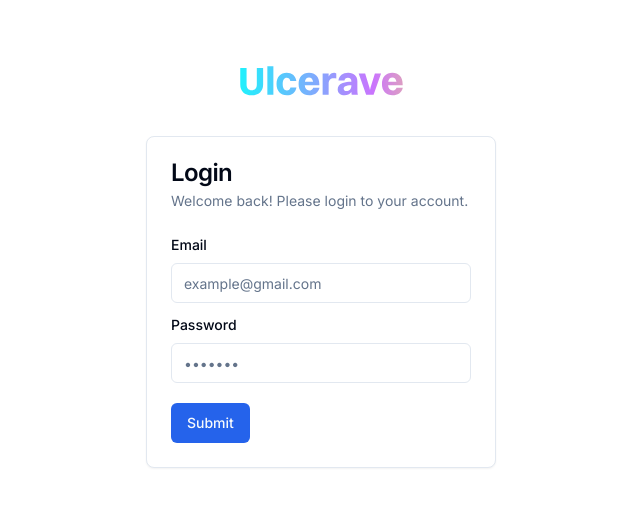
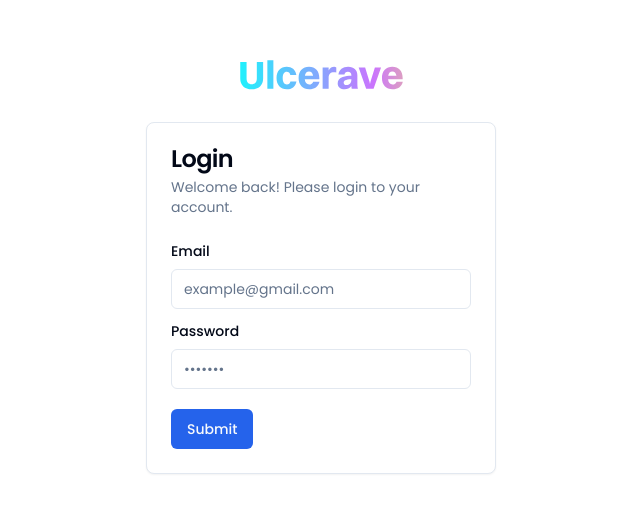
Before and after one commit to mikelisrael/ulcerave-app, a Next.js app: page /login in a window 1280 px wide. Shown: the part 140-652 px from the top of the page, without its empty margins (319-959 px from the left). Built offline with nearby package versions, Linux system fonts and the light colour scheme.

Commit message:
Update login page styling and remove unused layout component

```diff
--- a/app/layout.tsx
+++ b/app/(root)/layout.tsx
@@ -1,8 +1,15 @@
 import type { Metadata } from "next";
-import { Inter } from "next/font/google";
-import "./globals.css";
+import { Fredoka, Inter, Poppins } from "next/font/google";
+import "../globals.css";
 
 const inter = Inter({ subsets: ["latin"] });
+
+const fredoka = Fredoka({ subsets: ["latin"] });
+
+const poppins = Poppins({
+  weight: ["400", "500", "600", "700"],
+  subsets: ["latin"],
+});
 
 export const metadata: Metadata = {
   title: "Create Next App",
@@ -16,7 +23,7 @@ export default function RootLayout({
 }>) {
   return (
     <html lang="en">
-      <body className={inter.className}>{children}</body>
+      <body className={poppins.className}>{children}</body>
     </html>
   );
 }
--- a/app/(root)/login/page.tsx
+++ b/app/(root)/login/page.tsx
@@ -48,9 +48,15 @@ const Login = () => {
   }
 
   return (
-    <main className="flex h-screen w-screen flex-col items-center justify-center gap-5">
+    <main className="flex h-screen w-screen flex-col items-center justify-center gap-3">
       <div className="relative h-16 w-full">
-        <Image priority src="/logo.svg" fill alt="Logo" />
+        <Image
+          priority
+          src="/logo.svg"
+          fill
+          alt="Logo"
+          onContextMenu={(e) => e.preventDefault()}
+        />
       </div>
 
       <Card className="w-[350px]">
```
